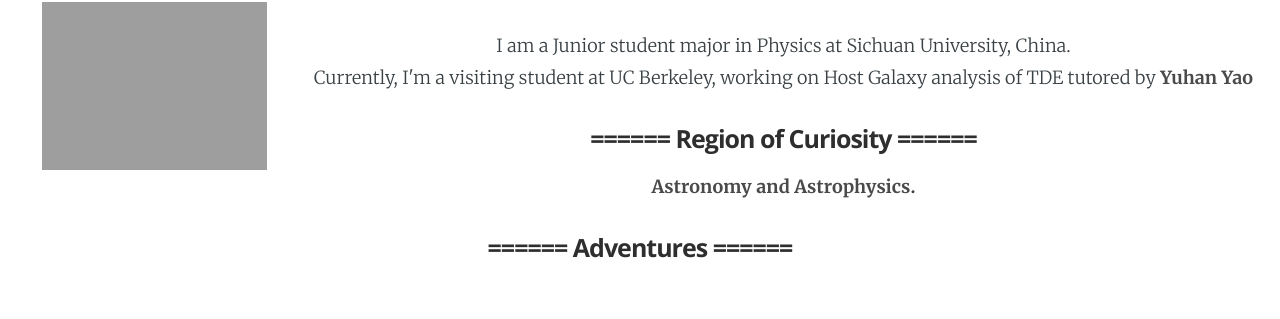
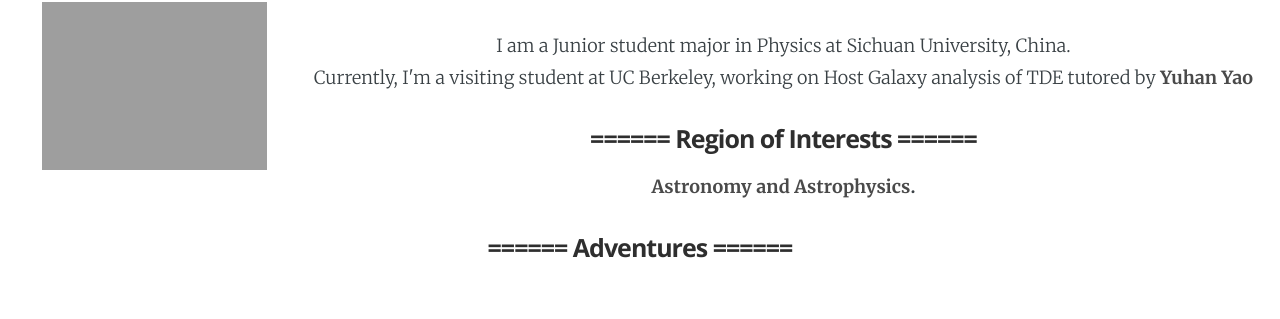
Before and after one commit to ZAKIRAM0/ZAKIRAM0.github.io, a Jekyll site: the page built from index.html, in a window 1280 px wide. Shown: the part 437-756 px from the top of the page. Built offline with Jekyll 4.4.1, drawn with Linux system fonts in a browser that asks for light colours; some web fonts are replaced; a script that is not in the unit is left out.

Commit message:
Update index.html

```diff
--- a/index.html
+++ b/index.html
@@ -31,7 +31,7 @@ layout: default
 </div>
 <div class="mat-elevation-z3" style = "text-align:center;">
     </div>
-       <h2>======  Region of Curiosity  ======</h2>
+       <h2>======  Region of Interests  ======</h2>
    </div>
    <div class="content">
        <ul>
```
